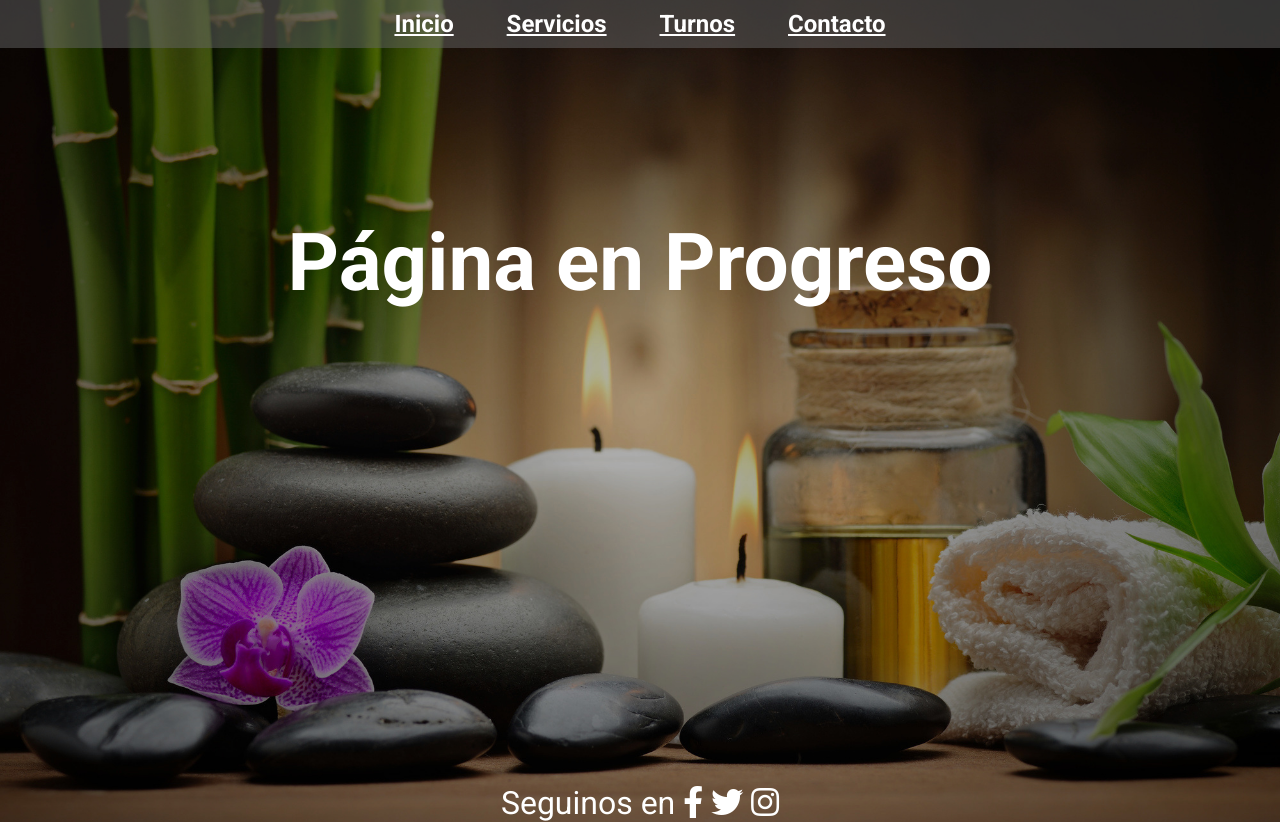
After one commit to erickvaernet/Spa-Sentirse-Bien, a PHP site: page /turnos.html in a window 1280 px wide. The commit adds this page. Run offline with PHP 8.4, Linux system fonts and the light colour scheme.

Commit message:
agregadas paginas de servicois turno y contacto

```diff
--- a/spa-sentirse-bien/css/style.css
+++ b/spa-sentirse-bien/css/style.css
@@ -141,4 +141,12 @@ main .protocolo .contenido ul li {
   font-size: 2rem;
   font-weight: 400;
 }
+
+footer {
+  text-align: center;
+}
+
+footer .redes {
+  font-size: 2rem;
+}
 /*# sourceMappingURL=style.css.map */
--- a/spa-sentirse-bien/scss/_footer.scss
+++ b/spa-sentirse-bien/scss/_footer.scss
@@ -0,0 +1,7 @@
+footer{
+    text-align: center;
+    .redes{
+        font-size: 2rem;
+    }
+
+}
--- /dev/null
+++ b/spa-sentirse-bien/turnos.html
@@ -0,0 +1,39 @@
+<!DOCTYPE html>
+<html lang="es">
+<head>
+    <meta charset="UTF-8">
+    <meta http-equiv="X-UA-Compatible" content="IE=edge">
+    <meta name="viewport" content="width=device-width, initial-scale=1.0">
+    <title>Spa-Sentirse-Bien</title>
+    <link rel="shortcut icon" href="./img/iconos/loto.png" type="image/x-icon">
+    <link rel="stylesheet" href="https://cdnjs.cloudflare.com/ajax/libs/font-awesome/5.15.4/css/all.min.css" integrity="sha512-1ycn6IcaQQ40/MKBW2W4Rhis/DbILU74C1vSrLJxCq57o941Ym01SwNsOMqvEBFlcgUa6xLiPY/NS5R+E6ztJQ==" crossorigin="anonymous" referrerpolicy="no-referrer" />
+    <link rel="stylesheet" href="./css/style.css">
+</head>
+<body>
+    <div class="fondo fondo-inicio">
+        <header>
+            <nav>
+                <ul>
+                    <li><a href="./index.html">Inicio</a</li>
+                    <li><a href="./servicios.html">Servicios</a></li>
+                    <li><a href="./contacto.html">Turnos</a></li>
+                    <li><a href="./turnos.html">Contacto</a></li>
+                </ul>
+            </nav>
+        </header>
+        <main>
+            <p style="font-size: 5rem; font-weight: 700; margin:21vh auto; height: 50vh;">Página en Progreso</p>
+        </main>
+        <footer>
+            <div class="redes">
+                Seguinos en
+                <a href="https://www.facebook.com/Spa-Sentirse-Bien" target="_blank"><i class="fab fa-facebook-f"></i></a>
+                <a href="https://www.twitter.com/Spa-Sentirse-Bien" target="_blank"><i class="fab fa-twitter"></i></a>
+                <a href="https://www.instagram.com/Spa-Sentirse-Bien" target="_blank"><i class="fab fa-instagram"></i></a>
+            </div>
+        </footer>
+
+    </div>
+
+</body>
+</html>
```
Also changed, not shown: spa-sentirse-bien/contacto.html (added, +40 -0 lines), spa-sentirse-bien/index.html (+8 -7 lines), spa-sentirse-bien/servicios.html (added, +37 -0 lines), 1 other file.
